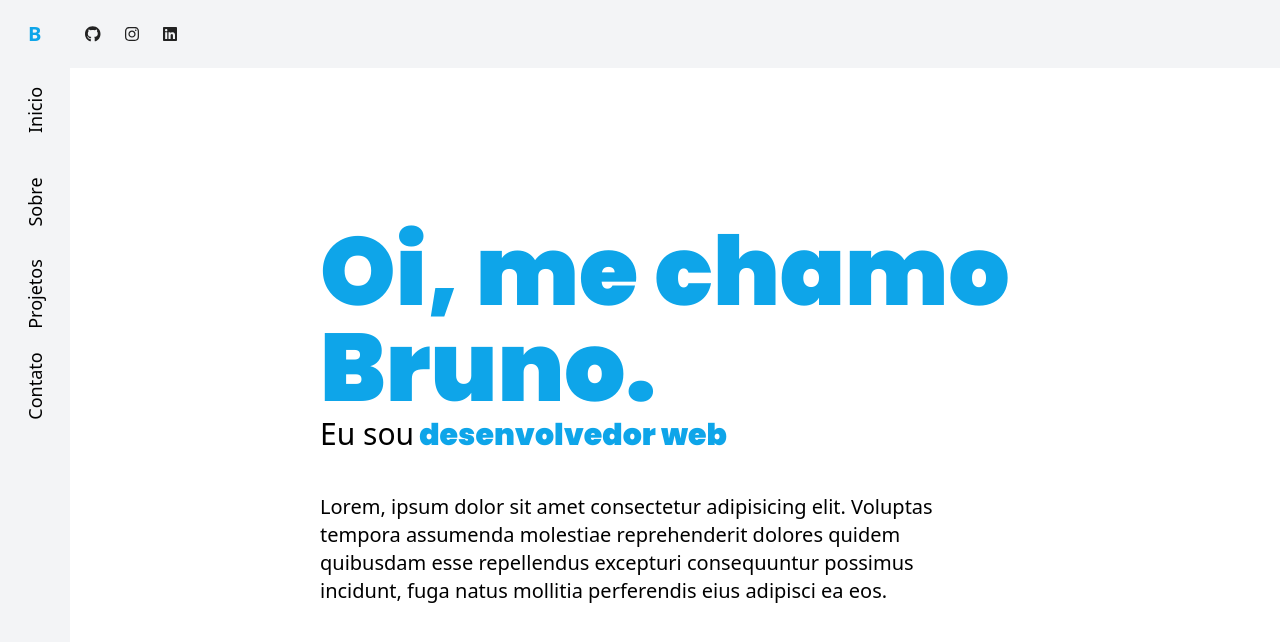
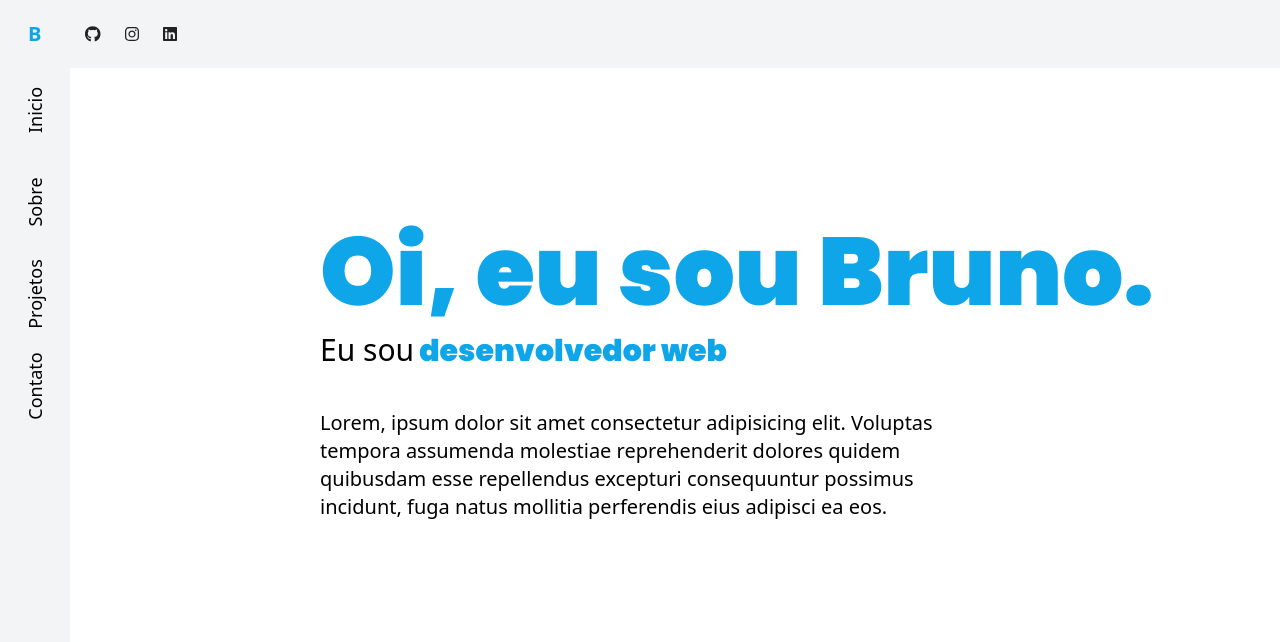
Before and after one commit to brunofollowill/portfolio, a React (Vite) app: page / in a window 1280 px wide. Shown: the top 642 px of the page. Built offline with nearby package versions, Linux system fonts and the light colour scheme.

Commit message:
Mudancas

```diff
--- a/src/components/pages/home/Home.jsx
+++ b/src/components/pages/home/Home.jsx
@@ -7,9 +7,9 @@ export default function Home() {
         <div className=" mt-36 m-auto">
 
             <h1 className="font-poppins font-black sm:text-8xl text-6xl text-sky-500">
-              Oi, me chamo Bruno.
+              Oi, eu sou Bruno.
             </h1>
-            <h3 className="text-black text-2xl sm:text-3xl font-thin">
+            <h3 className="text-black text-2xl sm:text-3xl mt-3 font-thin">
               Eu sou
               <span className="text-sky-500 font-poppins text font-black">
                 {" "}
```
